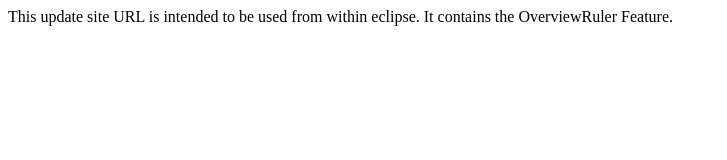
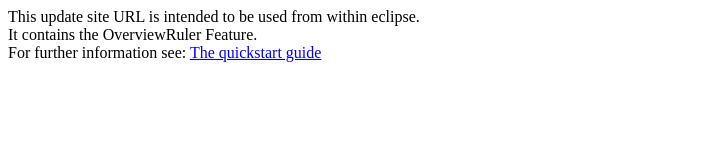
Before and after one commit to nblix/nblix.github.io, a plain HTML site: page luna/index.html in a window 1280 px wide. Shown: the whole page, without its empty margins (0-727 px from the left). Drawn offline with Linux system fonts and the light colour scheme; files whose address does not match are found by name.

Commit message:
Added more info to lunas index.html

```diff
--- a/luna/index.html
+++ b/luna/index.html
@@ -54,8 +54,11 @@
 </script>
 </head>
 <body onload="init();">
-This update site URL is intended to be used from within eclipse.
-It contains the OverviewRuler Feature.
+<p>
+This update site URL is intended to be used from within eclipse. <br />
+It contains the OverviewRuler Feature. <br />
+For further information see: <a href="https://github.com/nblix/overviewruler/wiki/Overviewruler---Quickstart">The quickstart guide</A>
+</p>
 <div id="data"><!-- this is where the transformed data goes --></div>
 </body>
 </html>
```
Also changed, not shown: 4 other files.
